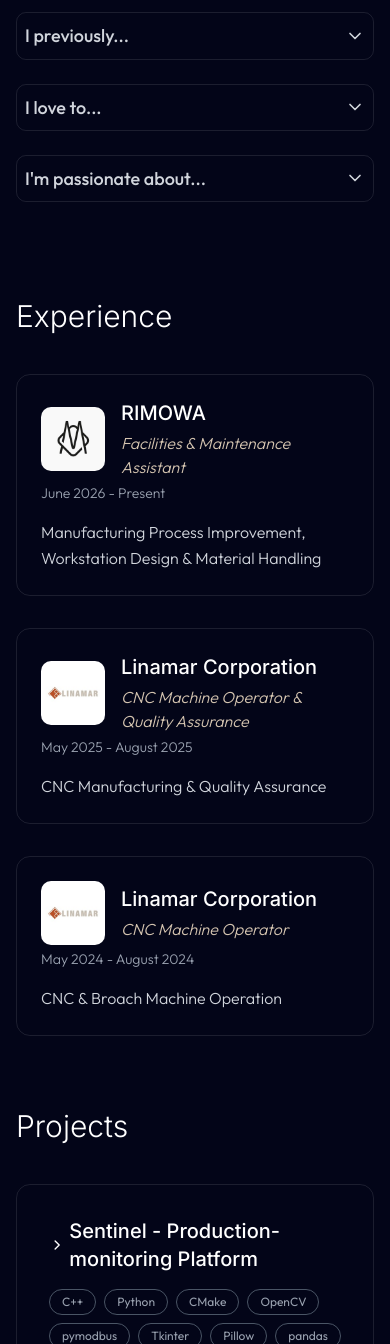
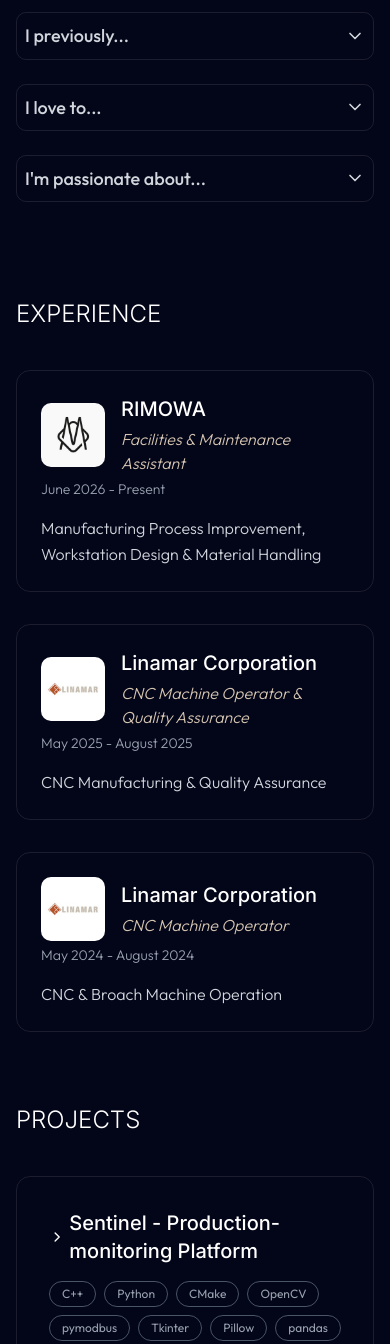
Before and after one commit to louisnguyenn/Louis-Personal-Portfolio, a React (Vite) app: page / in a window 390 px wide. Shown: the part 881-2225 px from the top of the page. Built offline with nearby package versions, Linux system fonts and the light colour scheme.

Commit message:
style section names

```diff
--- a/src/components/sections/Experience.jsx
+++ b/src/components/sections/Experience.jsx
@@ -36,8 +36,8 @@ export const Experience = () => {
       <div className="w-full px-4 sm:px-6 lg:px-8">
         <ScrollReveal>
           <div className="mb-10">
-            <h2 className="text-3xl md:text-4xl font-light mb-4 text-white">
-              Experience
+            <h2 className="text-2xl md:text-3xl font-light mb-4 text-white">
+              EXPERIENCE
             </h2>
           </div>
         </ScrollReveal>
--- a/src/components/sections/Projects.jsx
+++ b/src/components/sections/Projects.jsx
@@ -54,8 +54,8 @@ export const Projects = () => {
       <div className="w-full px-4 sm:px-6 lg:px-8">
         <ScrollReveal>
           <div className="mb-10">
-            <h2 className="text-3xl md:text-4xl font-light mb-4 text-white">
-              Projects
+            <h2 className="text-2xl md:text-3xl font-light mb-4 text-white">
+              PROJECTS
             </h2>
           </div>
         </ScrollReveal>
```
